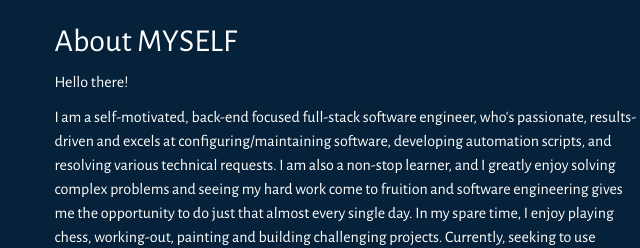
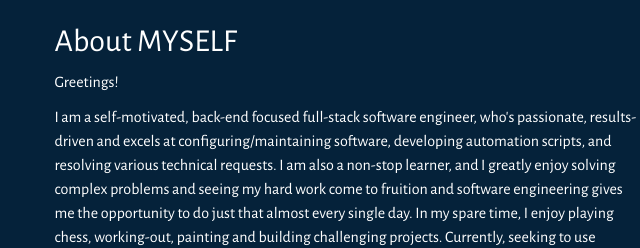
Before and after one commit to Ybrayym-Abamov/Portfolio, a plain HTML site: page bugtracker.html in a window 1280 px wide. Shown: the part 2166-2414 px from the top of the page, 191-831 px from the left. Drawn offline with nearby package versions, Linux system fonts and the light colour scheme.

```diff
--- a/bugtracker.html
+++ b/bugtracker.html
@@ -100,7 +100,7 @@
             <header>
               <h2>About <span class="uppercase">Myself</span></h2>
             </header>
-            <p>Hello there!</p>
+            <p>Greetings!</p>
             <p>
               I am a self-motivated, back-end focused full-stack software engineer,
               who's passionate, results-driven and excels at configuring/maintaining software,
```
Also changed, not shown: dirm.html (+1 -1 lines), index.html (+1 -1 lines), iss.html (+1 -1 lines), kwitter-fe.html (+1 -1 lines), redditclone.html (+1 -1 lines), sokoban.html (+1 -1 lines), todo.html (+1 -1 lines), twitterdj.html (+1 -1 lines).
